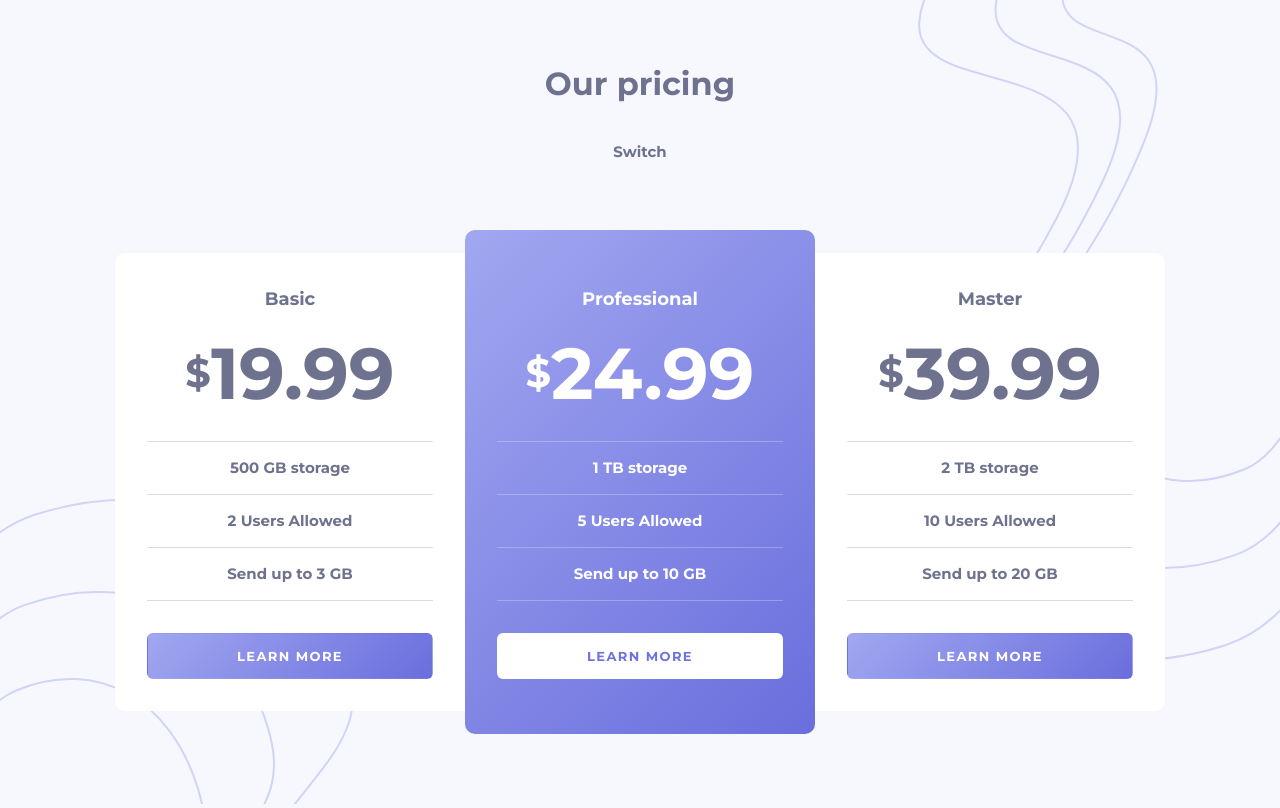
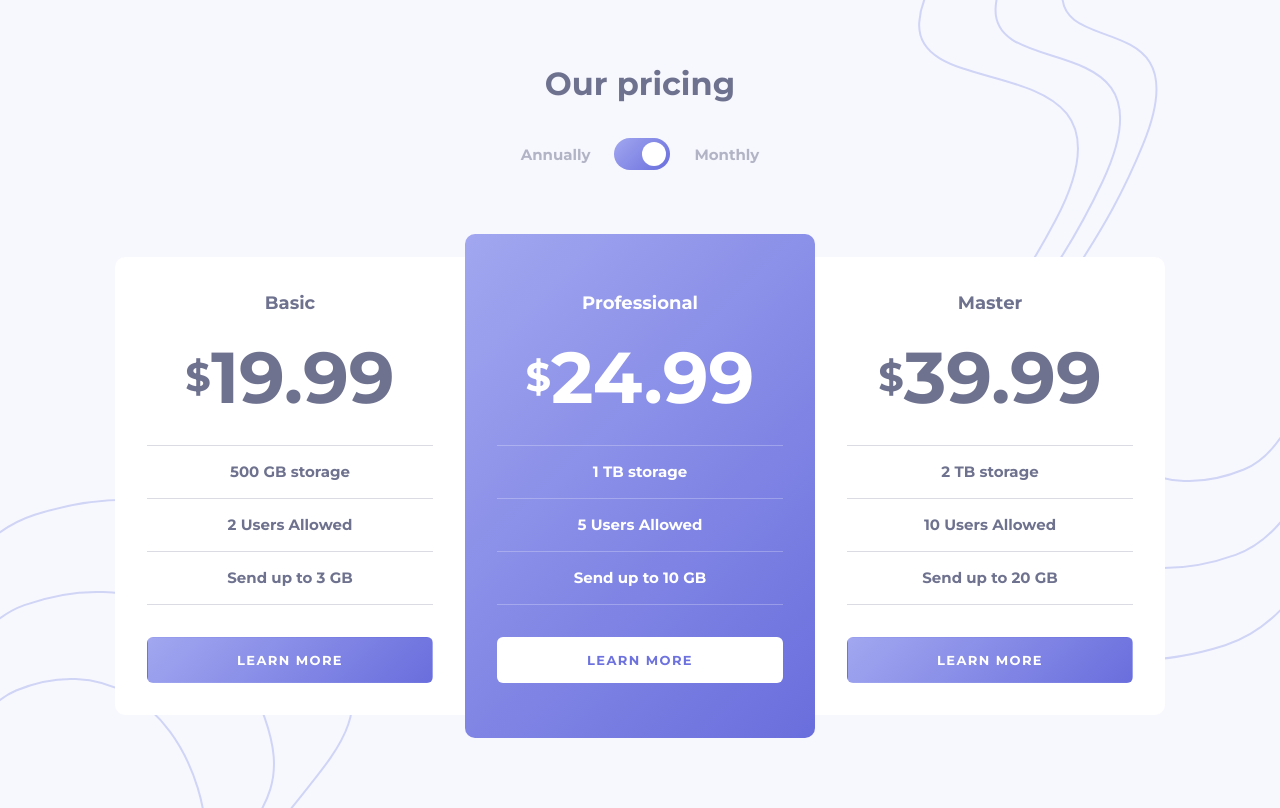
Before and after one commit to skywoker007/pricing-component, a plain HTML site: page index.html in a window 1280 px wide. Drawn offline with Linux system fonts and the light colour scheme.

Commit message:
js code added

```diff
--- a/css/styles.css
+++ b/css/styles.css
@@ -141,6 +141,62 @@ select:-webkit-autofill:focus {
   margin-bottom: 40px;
   font-size: 32px;
 }
+.pricing-switch{
+  margin-bottom: 64px;
+
+}
+.switch{
+  display: flex;
+  align-items: center;
+}
+.switch-label{
+  font-size: 15px;
+  line-height: 15px;
+  color: rgba(110, 114, 142, 0.5);
+  cursor: pointer;
+}
+.switch-label:hover{
+  color: #6e728e;
+}
+.switch-control{
+  position: relative;
+  margin-left: 24px;
+  margin-right: 24px;
+  width: 56px;
+  height: 32px;
+  padding: 4px;
+  border-radius: 16px;
+  background-color: #696EDD;
+  background-image: linear-gradient(135deg, #a2a7f0 0%, #696edd 100%);;
+}
+
+.switch-circle{
+  width: 24px;
+  height: 24px;
+  border-radius: 50%;
+  background-color: #fff;
+  transition: margin 0.2s ease;
+}
+
+.switch-control-annual, .switch-control-monthly{
+  position: absolute;
+  left: 0;
+  top: 0;
+  width: 100%;
+  height: 100%;
+  cursor: pointer;
+
+}
+
+.switch-input-annual:checked ~ .switch-control .switch-control-monthly,
+.switch-input-monthly:checked ~ .switch-control .switch-control-annual{
+  z-index: 5;
+}
+.switch-input-monthly:checked ~ .switch-control .switch-circle{
+  margin-left: 24px;
+}
+
+
 .pricing {
   width: 100%;
 }
--- a/index.html
+++ b/index.html
@@ -18,16 +18,31 @@
   <main class="main-content">
     <div class="page container">
       <h1 class="page-title">Our pricing</h1>
-      <div style="margin-bottom: 64px;">Switch</div>
+      <form class="pricing-switch" action="https://echo.htmlacademy.ru" method="GET">
+        <div class="switch">
+          <input class="switch-input-annual visually-hidden" type="radio" name="payment-period" value="annual" id="annual-payment-radio">
+          <input class="switch-input-monthly visually-hidden" type="radio" name="payment-period" value="monthly" id="monthly-payment-radio" checked>
+          <label class="switch-label" for="annual-payment-radio">Annually</label>
+          <div class="switch-control">
+            <div class="switch-circle">
+            </div>
+            <label class="switch-control-annual" for="annual-payment-radio"></label>
+            <label class="switch-control-monthly" for="monthly-payment-radio"></label>
+          </div>
+          <label class="switch-label" for="monthly-payment-radio">Monthly</label>
+        </div>
+
+      </form>
       <section class="pricing">
         <h2 class="visually-hidden">Pricing
         </h2>
         <div class="pricing-inner">
-          <section class="pricing-plan">
+          <section class="pricing-plan" data-payment-annual="199.99" data-payment-monthly="19.99">
             <h3 class="pricing-plan-title">Basic</h3>
             <div class="pricing-plan-price">
               <span class="pricing-plan-currency">$</span>
-              19.99
+              <span class="pricing-plan-value">19.99</span>
+
             </div>
             <ul class="pricing-plan-features">
               <li class="pricing-plan-feature">500 GB storage</li>
@@ -36,11 +51,12 @@
             </ul>
             <a class="button button-block button-primary" href="#">Learn more</a>
           </section>
-          <section class="pricing-plan pricing-plan-best">
+          <section class="pricing-plan pricing-plan-best" data-payment-annual="249.99" data-payment-monthly="24.99">
             <h3 class="pricing-plan-title">Professional</h3>
             <div class="pricing-plan-price">
               <span class="pricing-plan-currency">$</span>
-              24.99
+              <span class="pricing-plan-value">24.99</span>
+
             </div>
             <ul class="pricing-plan-features">
               <li class="pricing-plan-feature">1 TB storage</li>
@@ -49,11 +65,12 @@
             </ul>
             <a class="button button-block button-white" href="#">Learn more</a>
           </section>
-          <section class="pricing-plan">
+          <section class="pricing-plan" data-payment-annual="399.99" data-payment-monthly="39.99">
             <h3 class="pricing-plan-title">Master</h3>
             <div class="pricing-plan-price">
               <span class="pricing-plan-currency">$</span>
-              39.99
+              <span class="pricing-plan-value">39.99</span>
+
             </div>
             <ul class="pricing-plan-features">
               <li class="pricing-plan-feature">2 TB storage</li>
--- a/js/main.js
+++ b/js/main.js
@@ -0,0 +1,19 @@
+const elsPaymentPeriodRadio = document.querySelectorAll('[name="payment-period"]');
+const elsPricingPlanValue = document.querySelectorAll('.pricing-plan-value');
+
+elsPaymentPeriodRadio.forEach(function (elPaymentPeriodRadio) {
+    elPaymentPeriodRadio.addEventListener('change', function() {
+        const period = elPaymentPeriodRadio.value;
+
+        if (period === 'annual'){
+            elsPricingPlanValue.forEach(function (elPrice){
+                elPrice.textContent = elPrice.closest('.pricing-plan').dataset.paymentAnnual;
+            });
+
+        } else {
+            elsPricingPlanValue.forEach(function (elPrice){
+                elPrice.textContent = elPrice.closest('.pricing-plan').dataset.paymentMonthly;
+            });
+        }
+    });
+});
```
